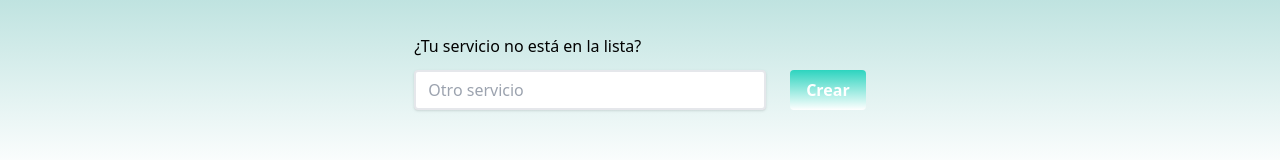
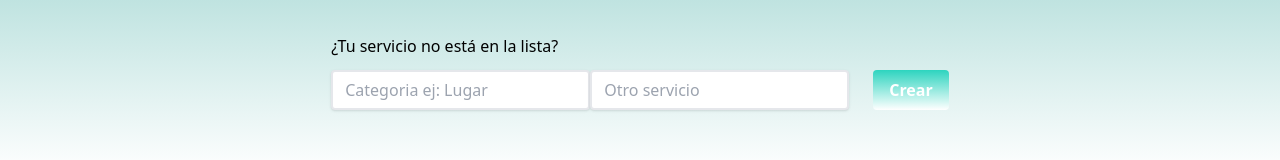
Before and after one commit to Abyblackmouth/Mi_Fiesta-Client, a Next.js app: page /categories in a window 1280 px wide. Shown: the part 206-366 px from the top of the page. Built offline with nearby package versions, Linux system fonts and the light colour scheme; no server answers.

Commit message:
dd a hover in the categories

```diff
--- a/components/Categories.jsx
+++ b/components/Categories.jsx
@@ -16,7 +16,7 @@ export default function Categories ({section,arrCategory,style,setCategoriesSele
     <>
     <Subtitle>{section}</Subtitle>
     {sectionsItems.map((item)=>{
-        return <Category style={'my-2'} key={`${item._id}`} label={item.name} onClick={()=>handleOnClick(item.name)}/>
+        return <Category style={'my-2 '} key={`${item._id}`} label={item.name} onClick={()=>handleOnClick(item.name)}/>
     })}
 
     </>)
--- a/components/Category.jsx
+++ b/components/Category.jsx
@@ -14,7 +14,7 @@ export default function Category({ label,style , onClick }) {
         // 'w-{154px}',
         'w-full',
         'rounded',
-        // 'focus:outline-none focus:shadow-outline',
+        'hover:border-cyan-400 border-2',
         style
       )}
         onClick={onClick}
--- a/lib/api.jsx
+++ b/lib/api.jsx
@@ -29,4 +29,20 @@ async function getCategories() {
   console.log(categories)
   return categories.data
 }
-export { registerCustomer, getCategories }
+
+async function registerCategory (data){
+  let result = await fetch(
+    `${baseUrl}category`,
+    {
+      method: 'POST',
+      mode: 'cors',
+      headers: { 'Content-Type': 'application/json' },
+      body: JSON.stringify(data)
+    }
+  )
+  console.log(result)
+  let customer = await result.json()
+  return customer.data
+
+}
+export { registerCustomer, getCategories, registerCategory }
--- a/pages/categories.jsx
+++ b/pages/categories.jsx
@@ -2,16 +2,24 @@ import { useEffect, useState } from "react";
 import { useForm } from "react-hook-form";
 import Layout from "../components/Layout";
 import Steps from "../components/Steps";
-import { getCategories } from "../lib/api";
+import { getCategories,registerCategory } from "../lib/api";
 import Categories from "../components/Categories";
 import Button from "../components/Button"
 import Input from "../components/Input";
 import clsx from "clsx";
+
 export default function categories() {
 
   const [categories, setCategories] = useState([])
   const [categoriesSelected, setCategoriesSelected] = useState([])
-  const { register } = useForm()
+  const {register,handleSubmit} = useForm()
+
+  const onSubmit = async (data )=> {
+    console.log('data:',data)
+    let resultado = await registerCategory(data)
+   console.log('resultado:',resultado)
+
+  }
 
   useEffect(() => {
     getCategories()
@@ -58,18 +66,24 @@ export default function categories() {
 
           <div className="w-full flex flex-col mt-7">
             <h2 className="{clsx('w-full')}">¿Tu servicio no está en la lista?</h2>
-            <div className={clsx('flex flex-col gap-y-5 w-full mt-3 md:flex-row flex-1 ')}>
-              <Input htmlFor='service'
-                id='service'
+            <form  onSubmit={handleSubmit(onSubmit)} className={clsx('flex flex-col gap-y-5 w-auto mt-3 md:flex-row flex-1 ')}>
+            <Input htmlFor='type'
+                id='type'
+                type='string'
+                placeholder='Categoria ej: Lugar'
+                message='error'
+                register={register}/>
+
+              <Input htmlFor='name'
+                id='name'
                 type='string'
                 placeholder='Otro servicio'
                 message='error'
                 register={register}
-
               />
               <Button label='Crear' style='w-full md:ml-6' isSubmit />
 
-            </div>
+            </form>
 
           </div>
 
```
